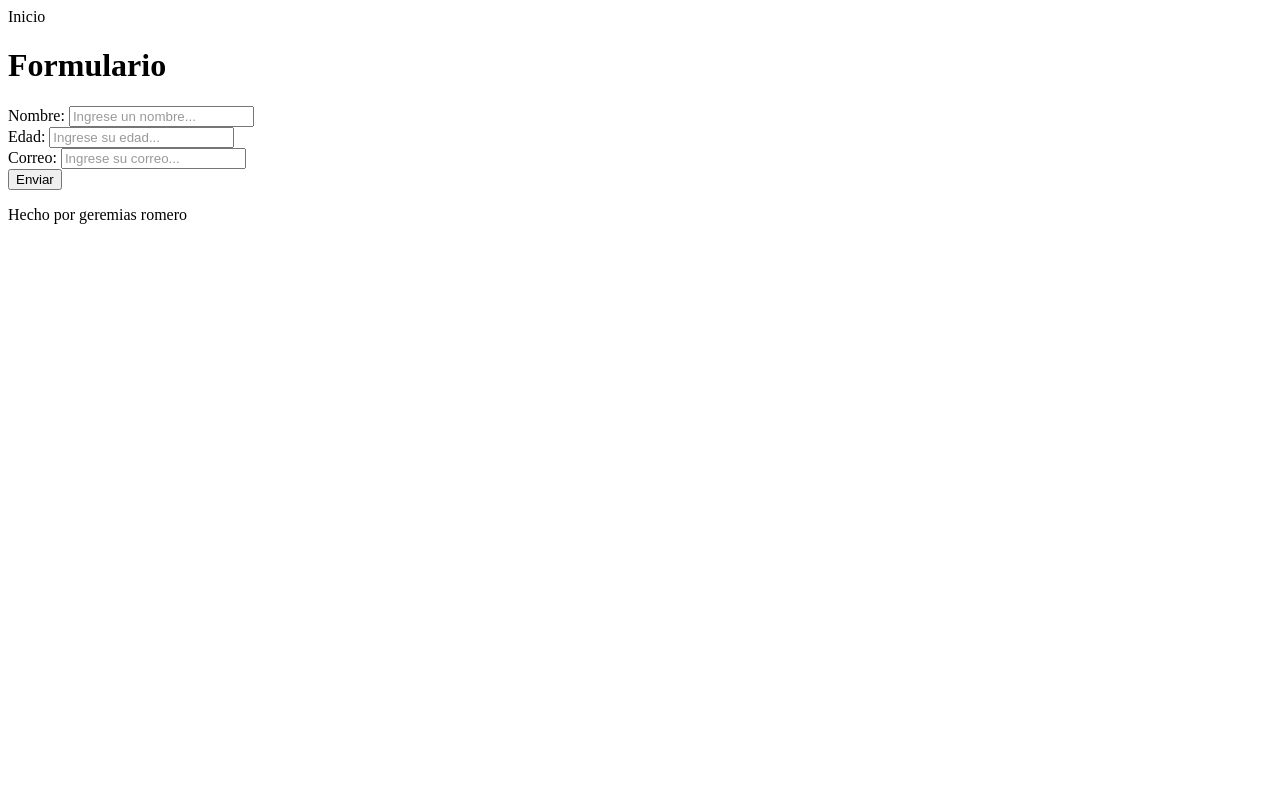
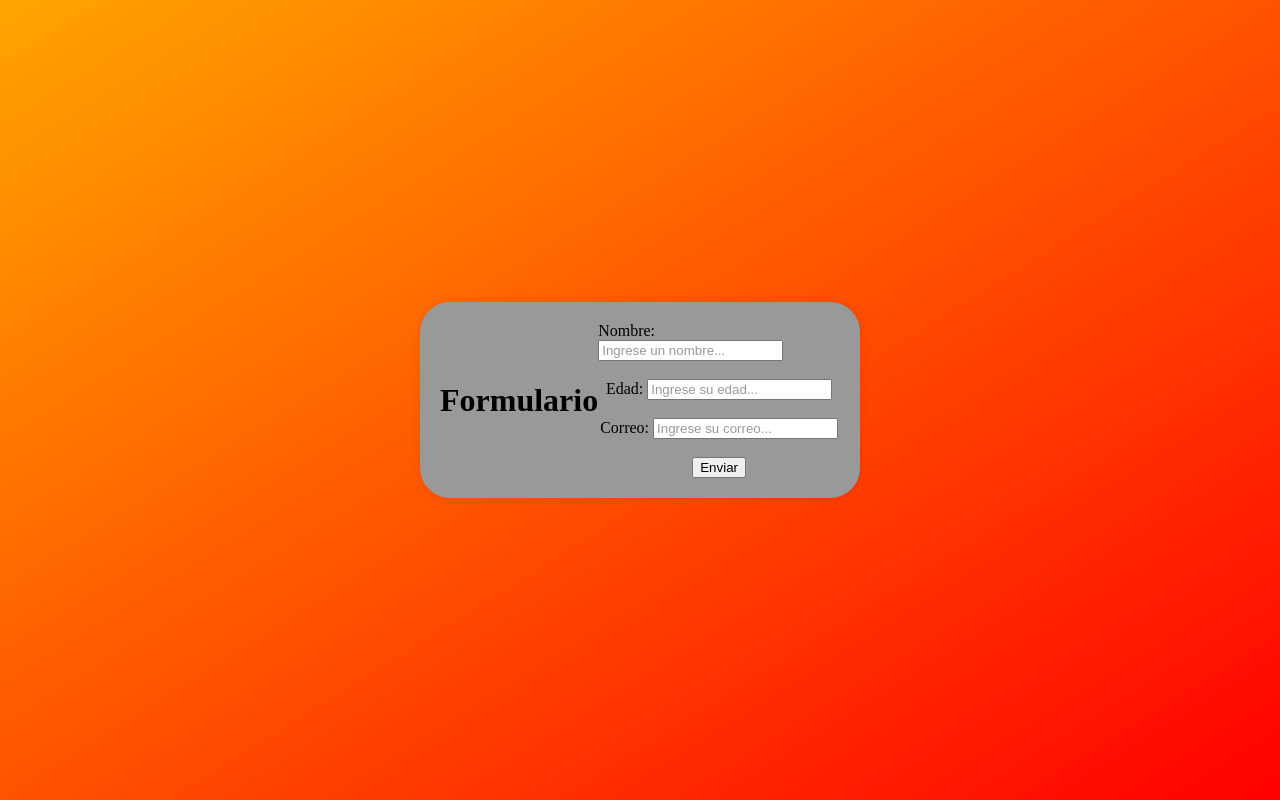
Before and after one commit to G3rrom/Pagina_web_G, a plain HTML site: page index.html in a window 1280 px wide. Drawn offline with Linux system fonts and the light colour scheme.

Commit message:
Add files via upload

```diff
--- a/index.html
+++ b/index.html
@@ -6,32 +6,42 @@
   <title>Formulario de Inicio de Sesión</title>
   <link rel="stylesheet" href="styles.css">
 </head>
-  <nav>Inicio</nav>
 <body>
+  <div id="contenido">
     <header>
       <h1>Formulario</h1>
     </header>
     <main>
+      <div id="coso">
           <form id="loginForm">
-
+        <div>
           <label for="nombre">Nombre:</label>
           <input type="text" id="nombre" placeholder="Ingrese un nombre..." required>
+        </div>
         <br>
+        <div>
           <label for="edad">Edad:</label>
           <input type="number" id="edad" placeholder="Ingrese su edad..." required>
+        </div>
         <br>
+        <div>
           <label for="correo">Correo:</label>
           <input type="email" id="correo" placeholder="Ingrese su correo..." required>
+        </div>
         <br>
+        <div id="Enviar">
           <button type="submit">Enviar</button>
+        </div>
+
         </form>
+      </div>
+
+  </div>
+
 
   <div id="mensajeError"></div>
 
   <script src="script.js"></script>
   </main>
-<footer>
-  <p>Hecho por geremias romero</p>
-</footer>
 </body>
 </html>
--- a/script.js
+++ b/script.js
@@ -19,17 +19,17 @@ document.getElementById("loginForm").addEventListener("submit", function(event)
       return;
     }
 
-    // Aquí puedes enviar los datos del formulario a tu servidor
+
     console.log("Nombre:", nombre);
     console.log("Edad:", edad);
     console.log("Correo:", correo);
 
-    // Limpiar formulario
+
     document.getElementById("nombre").value = "";
     document.getElementById("edad").value = "";
     document.getElementById("correo").value = "";
 
-    // Mostrar mensaje de éxito
+
     mostrarMensaje("Datos enviados correctamente.");
   });
 
--- a/styles.css
+++ b/styles.css
@@ -1,3 +1,47 @@
 input::placeholder {
-    color: #999; /* Color más apagado para el placeholder */
+    color: #999;
   }
+#loginForm{
+  display: flex;
+  flex-direction: column;
+  align-items: center;
+  justify-content: center;
+  width: 100%;
+}
+#coso{
+  display: flex;
+  flex-direction: column;
+  justify-content: center;
+  align-items: center;
+}
+#Enviar{
+  display: flexbox;
+}
+#contenido{
+  display: flex;
+  justify-content: center;
+  align-items: center;
+  padding: 20px;
+  border-radius: 30px;
+  background-color: #999;
+  box-shadow: 0 0 10px rgba(0, 0, 0, 0.1);
+  max-width: 400px;
+  width: 100%;
+  height: auto;
+  margin: 0;
+  position: absolute;
+  top: 50%;
+  left: 50%;
+  transform: translate(-50%, -50%);
+}
+header{
+  text-align: center;
+}
+body{
+  margin: 0;
+  min-height: 100vh;
+  background: linear-gradient(to bottom right, orange, red);
+  display: flex;
+  justify-content: center;
+  align-items: center;
+}
```
Lines whose indentation alone changed are shown as unchanged.
